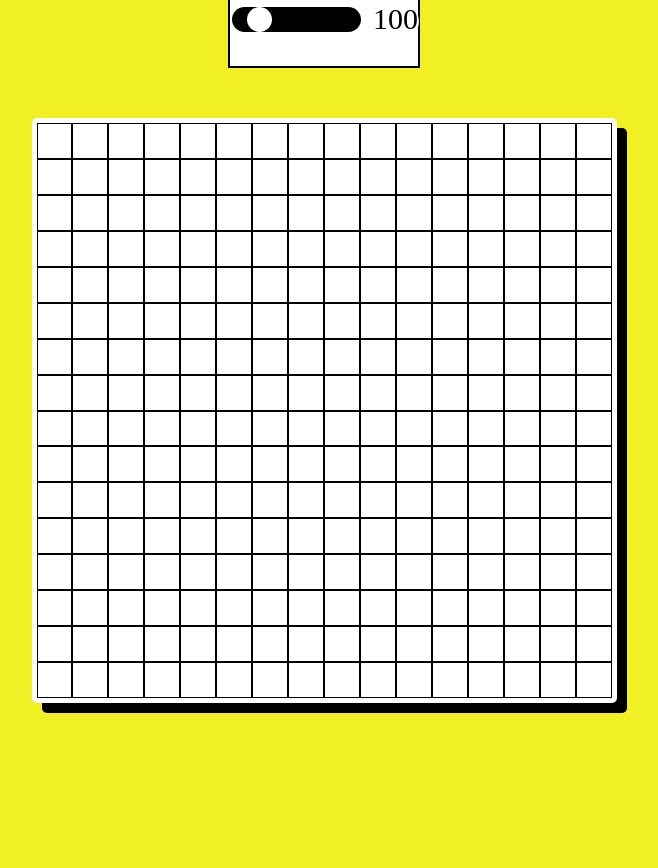
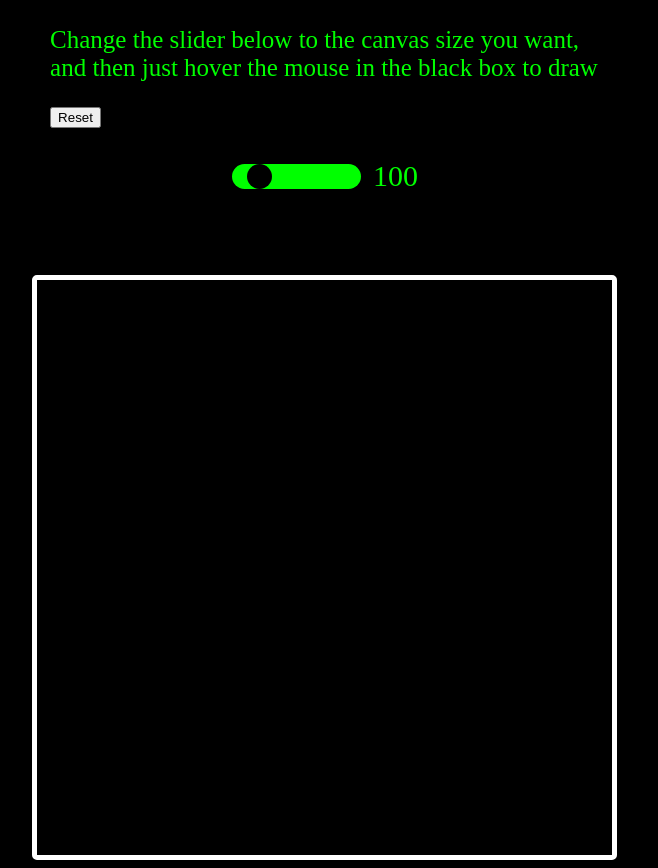
Before and after one commit to wuzue/the-odin-project, a plain HTML site: page Etch-a-Sketch/index.html in a window 1280 px wide. Shown: the whole page, without its empty margins (316-974 px from the left). Before the commit the page ends 800 px from the top, so only its background shows below. Drawn offline with Linux system fonts and the light colour scheme.

Commit message:
added reset button to clean the canvas

```diff
--- a/Etch-a-Sketch/index.html
+++ b/Etch-a-Sketch/index.html
@@ -9,6 +9,10 @@
 <body>
 
     <div class="buttons">
+        <p class="hint">Change the slider below to the canvas size
+            you want, <br>and then just hover the mouse in the black box to draw
+        </p>
+        <button id="reset">Reset</button>
         <div class="sliderSet">
             <input type="range" min='2' max="100" value='16' id='slider'>
             <p class="setSliderValue">100</p>
--- a/Etch-a-Sketch/script.js
+++ b/Etch-a-Sketch/script.js
@@ -32,12 +32,21 @@ slider.addEventListener('input', function(){
         const div = document.createElement('div');
         div.classList.add('cell');
         div.addEventListener('mouseover', function(event){
-            event.target.style.backgroundColor = 'black';
+            event.target.style.backgroundColor = 'lime';
         })
         container.appendChild(div);
     }
 });
 
+
+const reset = document.querySelector('#reset');
+reset.addEventListener('click', function(){
+    let val = document.getElementById('slider').value;
+    let eachBlock = container.children;
+    for (let i = 0; i < val*val; i++) {
+        eachBlock[i].style.backgroundColor = 'black';
+    }
+});
 // const selectSquare = document.querySelector(".square-item");
 
 // selectSquare.addEventListener('click', () => selectSquare.style.backgroundColor = 'red');
--- a/Etch-a-Sketch/styles.css
+++ b/Etch-a-Sketch/styles.css
@@ -8,12 +8,12 @@ body {
     justify-content: center;
     align-items: center;
     flex-direction: column;
-    background-color: rgb(240, 240, 37);
-    margin-top: -30px;
+    background-color: black;
+    margin-top: 0;
 }
 
 div {
-    background-color: white;
+    background-color: black;
     border: 1px solid black;
 }
 
@@ -33,6 +33,15 @@ div {
 
 }
 
+.hint{
+    color: lime;
+    display: flex;
+    flex-direction: row;
+    justify-content: center;
+    align-items: center;
+    font-size: 25px;
+}
+
 .sliderSet{
     display: flex;
     flex-direction: row;
@@ -42,7 +51,7 @@ div {
 
 #slider{
     -webkit-appearance: none;
-    background: black;
+    background: lime;
     outline: none;
     border-radius: 50px;
 }
@@ -51,7 +60,7 @@ div {
     -webkit-appearance: none;
     width: 25px;
     height: 25px;
-    background: white;
+    background: black;
     border-radius: 50px;
 }
 
@@ -65,8 +74,8 @@ div {
 .setSliderValue{
     font-size: 30px;
     padding-left: 10px;
-    color: black;
-    text-shadow: 2px 2px white;
+    color: lime;
+    /*text-shadow: 2px 2px white;*/
 
 }
 
```
